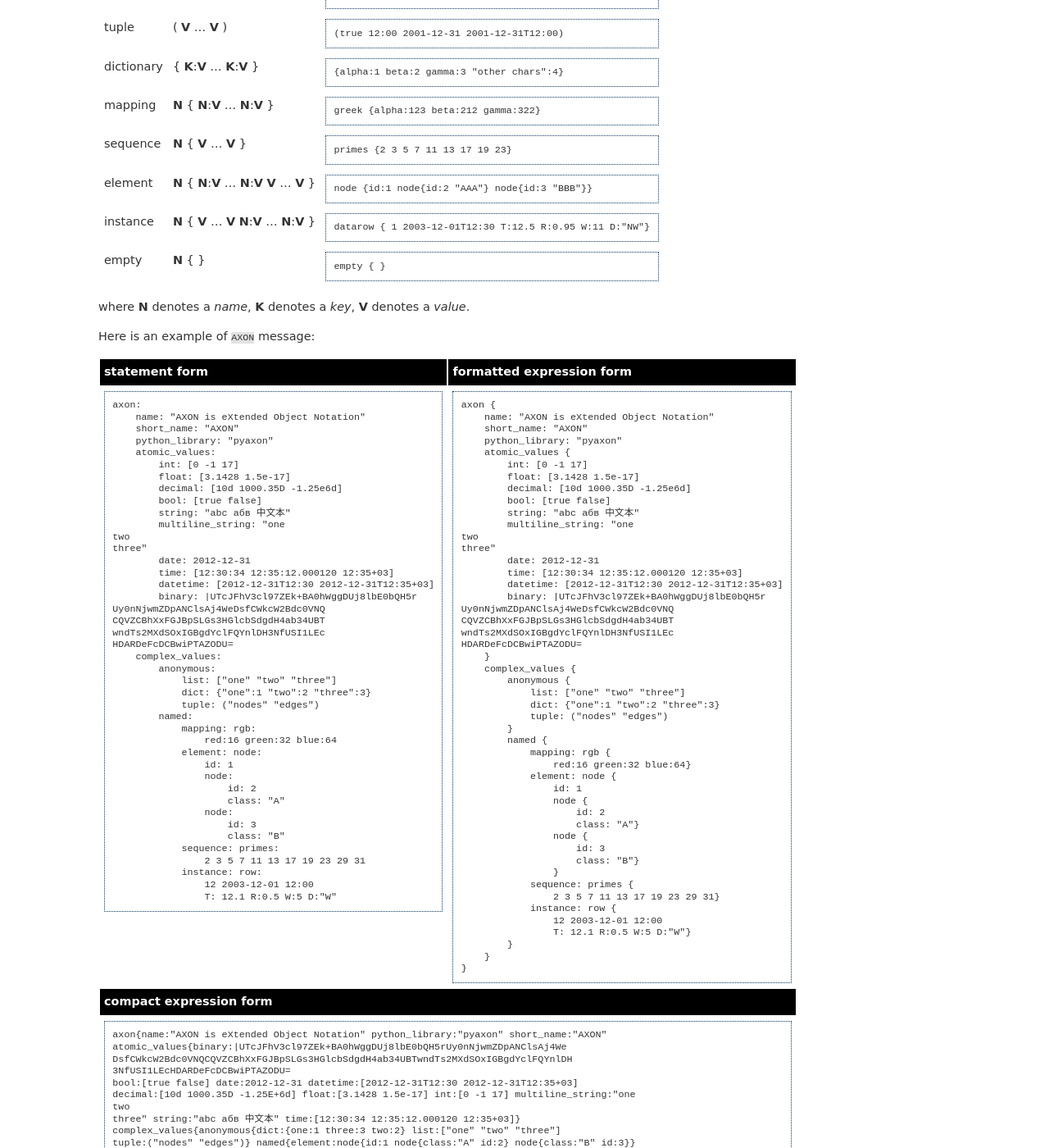
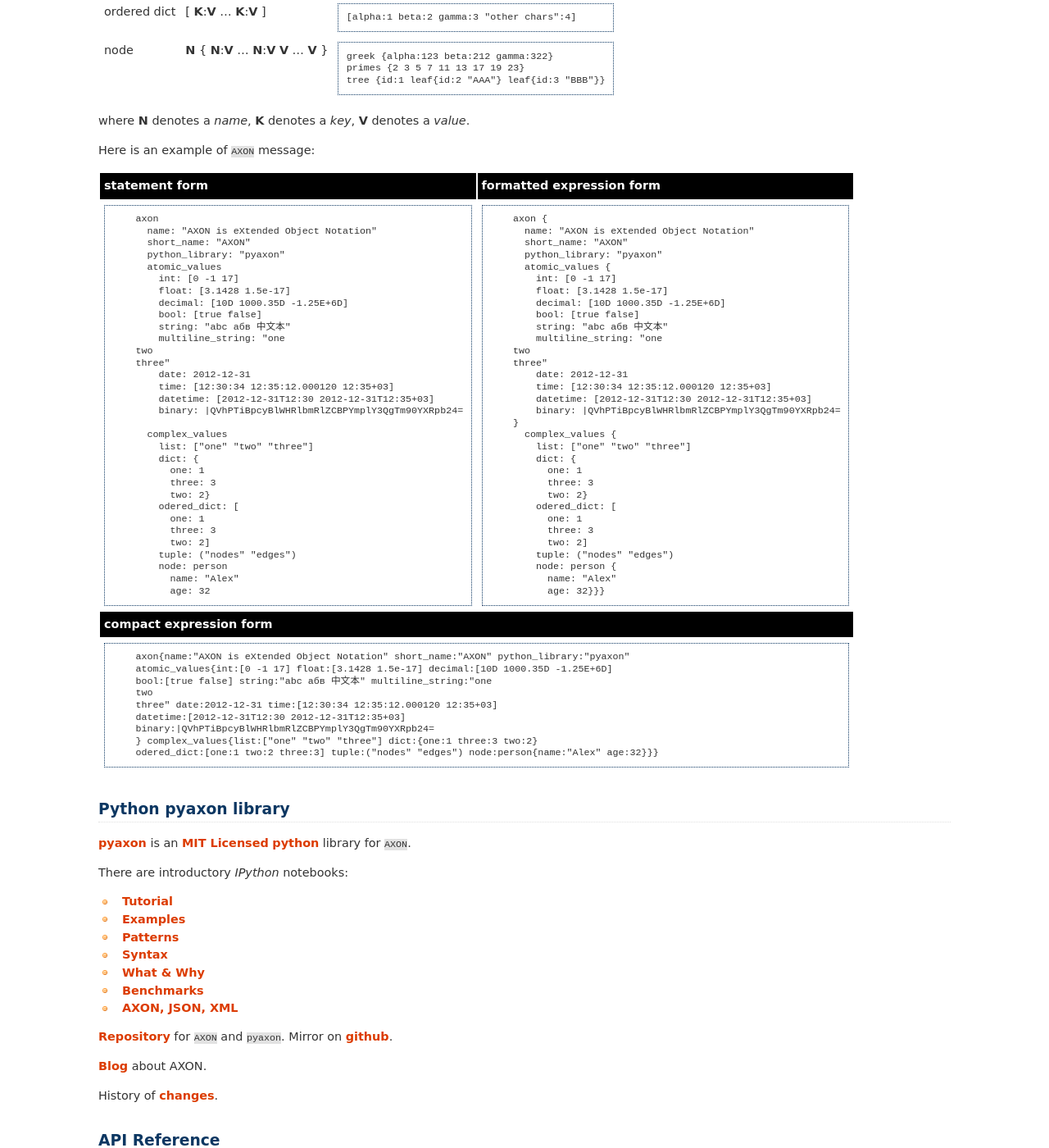
Before and after one commit to intellimath/pyaxon, a Sphinx documentation site: the page built from docs/index.rst, in a window 1280 px wide and 1400 px high, scrolled down 723 px. Shown: the whole window at 82% size. Built offline with Sphinx 7.4.7, drawn with Linux system fonts in a browser that asks for light colours; some of the changed text lies outside the part shown.

Commit message:
Edit index.rst

```diff
--- a/docs/conf.py
+++ b/docs/conf.py
@@ -48,7 +48,7 @@
 # built documents.
 #
 # The short X.Y version.
-version = u'0.6β'
+version = u'0.8β'
 # The full version, including alpha/beta/rc tags.
 release = version
 
--- a/docs/index.rst
+++ b/docs/index.rst
@@ -88,34 +78,21 @@
     (true 12:00 2001-12-31 2001-12-31T12:00)
     </pre></td></tr>
 
-    <tr><td>dictionary</td><td>{ <b>K</b>:<b>V</b> … <b>K</b>:<b>V</b> }</td>
+    <tr><td>dict</td><td>{ <b>K</b>:<b>V</b> … <b>K</b>:<b>V</b> }</td>
     <td><pre>
     {alpha:1 beta:2 gamma:3 "other chars":4}
     </pre></td></tr>
 
-    <tr><td>mapping</td><td><b>N</b> { <b>N</b>:<b>V</b> … <b>N</b>:<b>V</b> }</td>
+    <tr><td>ordered dict</td><td>[ <b>K</b>:<b>V</b> … <b>K</b>:<b>V</b> ]</td>
+    <td><pre>
+    [alpha:1 beta:2 gamma:3 "other chars":4]
+    </pre></td></tr>
+
+    <tr><td>node</td><td><b>N</b> { <b>N</b>:<b>V</b> … <b>N</b>:<b>V</b> <b>V</b> … <b>V</b> }</td>
     <td><pre>
     greek {alpha:123 beta:212 gamma:322}
-    </pre></td></tr>
-
-    <tr><td>sequence</td><td><b>N</b> { <b>V</b> … <b>V</b> }</td>
-    <td><pre>
     primes {2 3 5 7 11 13 17 19 23}
-    </pre></td></tr>
-
-    <tr><td>element</td><td><b>N</b> { <b>N</b>:<b>V</b> … <b>N</b>:<b>V</b> <b>V</b> … <b>V</b> }</td>
-    <td><pre>
-    node {id:1 node{id:2 "AAA"} node{id:3 "BBB"}}
-    </pre></td></tr>
-
-    <tr><td>instance</td><td><b>N</b> { <b>V</b> … <b>V</b> <b>N</b>:<b>V</b> … <b>N</b>:<b>V</b> }</td>
-    <td><pre>
-    datarow { 1 2003-12-01T12:30 T:12.5 R:0.95 W:11 D:"NW"}
-    </pre></td></tr>
-
-    <tr><td>empty</td><td><b>N</b> { }</td>
-    <td><pre>
-    empty { }
+    tree {id:1 leaf{id:2 "AAA"} leaf{id:3 "BBB"}}
     </pre></td></tr>
     </table>
 
@@ -129,114 +106,85 @@
     <tr><th>statement form</th><th>formatted expression form</th></tr>
     <tr>
     <td><pre>
-    axon:
-        name: "AXON is eXtended Object Notation"
-        short_name: "AXON"
-        python_library: "pyaxon"
-        atomic_values:
-            int: [0 -1 17]
-            float: [3.1428 1.5e-17]
-            decimal: [10d 1000.35D -1.25e6d]
-            bool: [true false]
-            string: "abc абв 中文本"
-            multiline_string: "one
-    two
-    three"
-            date: 2012-12-31
-            time: [12:30:34 12:35:12.000120 12:35+03]
-            datetime: [2012-12-31T12:30 2012-12-31T12:35+03]
-            binary: |UTcJFhV3cl97ZEk+BA0hWggDUj8lbE0bQH5r
-    Uy0nNjwmZDpANClsAj4WeDsfCWkcW2Bdc0VNQ
-    CQVZCBhXxFGJBpSLGs3HGlcbSdgdH4ab34UBT
-    wndTs2MXdSOxIGBgdYclFQYnlDH3NfUSI1LEc
-    HDARDeFcDCBwiPTAZODU=
-        complex_values:
-            anonymous:
-                list: ["one" "two" "three"]
-                dict: {"one":1 "two":2 "three":3}
-                tuple: ("nodes" "edges")
-            named:
-                mapping: rgb:
-                    red:16 green:32 blue:64
-                element: node:
-                    id: 1
-                    node:
-                        id: 2
-                        class: "A"
-                    node:
-                        id: 3
-                        class: "B"
-                sequence: primes:
-                    2 3 5 7 11 13 17 19 23 29 31
-                instance: row:
-                    12 2003-12-01 12:00
-                    T: 12.1 R:0.5 W:5 D:"W"
+	axon
+	  name: "AXON is eXtended Object Notation"
+	  short_name: "AXON"
+	  python_library: "pyaxon"
+	  atomic_values
+	    int: [0 -1 17]
+	    float: [3.1428 1.5e-17]
+	    decimal: [10D 1000.35D -1.25E+6D]
+	    bool: [true false]
+	    string: "abc абв 中文本"
+	    multiline_string: "one
+	two
+	three"
+	    date: 2012-12-31
+	    time: [12:30:34 12:35:12.000120 12:35+03]
+	    datetime: [2012-12-31T12:30 2012-12-31T12:35+03]
+	    binary: |QVhPTiBpcyBlWHRlbmRlZCBPYmplY3QgTm90YXRpb24=
+
+	  complex_values
+	    list: ["one" "two" "three"]
+	    dict: {
+	      one: 1
+	      three: 3
+	      two: 2}
+	    odered_dict: [
+	      one: 1
+	      three: 3
+	      two: 2]
+	    tuple: ("nodes" "edges")
+	    node: person
+	      name: "Alex"
+	      age: 32
     </pre></td>
     <td><pre>
-    axon {
-        name: "AXON is eXtended Object Notation"
-        short_name: "AXON"
-        python_library: "pyaxon"
-        atomic_values {
-            int: [0 -1 17]
-            float: [3.1428 1.5e-17]
-            decimal: [10d 1000.35D -1.25e6d]
-            bool: [true false]
-            string: "abc абв 中文本"
-            multiline_string: "one
-    two
-    three"
-            date: 2012-12-31
-            time: [12:30:34 12:35:12.000120 12:35+03]
-            datetime: [2012-12-31T12:30 2012-12-31T12:35+03]
-            binary: |UTcJFhV3cl97ZEk+BA0hWggDUj8lbE0bQH5r
-    Uy0nNjwmZDpANClsAj4WeDsfCWkcW2Bdc0VNQ
-    CQVZCBhXxFGJBpSLGs3HGlcbSdgdH4ab34UBT
-    wndTs2MXdSOxIGBgdYclFQYnlDH3NfUSI1LEc
-    HDARDeFcDCBwiPTAZODU=
-        }
-        complex_values {
-            anonymous {
-                list: ["one" "two" "three"]
-                dict: {"one":1 "two":2 "three":3}
-                tuple: ("nodes" "edges")
-            }
-            named {
-                mapping: rgb {
-                    red:16 green:32 blue:64}
-                element: node {
-                    id: 1
-                    node {
-                        id: 2
-                        class: "A"}
-                    node {
-                        id: 3
-                        class: "B"}
-                    }
-                sequence: primes {
-                    2 3 5 7 11 13 17 19 23 29 31}
-                instance: row {
-                    12 2003-12-01 12:00
-                    T: 12.1 R:0.5 W:5 D:"W"}
-            }
-        }
-    }
+	axon {
+	  name: "AXON is eXtended Object Notation"
+	  short_name: "AXON"
+	  python_library: "pyaxon"
+	  atomic_values {
+	    int: [0 -1 17]
+	    float: [3.1428 1.5e-17]
+	    decimal: [10D 1000.35D -1.25E+6D]
+	    bool: [true false]
+	    string: "abc абв 中文本"
+	    multiline_string: "one
+	two
+	three"
+	    date: 2012-12-31
+	    time: [12:30:34 12:35:12.000120 12:35+03]
+	    datetime: [2012-12-31T12:30 2012-12-31T12:35+03]
+	    binary: |QVhPTiBpcyBlWHRlbmRlZCBPYmplY3QgTm90YXRpb24=
+	}
+	  complex_values {
+	    list: ["one" "two" "three"]
+	    dict: {
+	      one: 1
+	      three: 3
+	      two: 2}
+	    odered_dict: [
+	      one: 1
+	      three: 3
+	      two: 2]
+	    tuple: ("nodes" "edges")
+	    node: person {
+	      name: "Alex"
+	      age: 32}}}
     </pre></td>
     </tr>
     <tr><th colspan=2>compact expression form</th></tr>
     <tr><td colspan=2><pre>
-    axon{name:"AXON is eXtended Object Notation" python_library:"pyaxon" short_name:"AXON"
-    atomic_values{binary:|UTcJFhV3cl97ZEk+BA0hWggDUj8lbE0bQH5rUy0nNjwmZDpANClsAj4We
-    DsfCWkcW2Bdc0VNQCQVZCBhXxFGJBpSLGs3HGlcbSdgdH4ab34UBTwndTs2MXdSOxIGBgdYclFQYnlDH
-    3NfUSI1LEcHDARDeFcDCBwiPTAZODU=
-    bool:[true false] date:2012-12-31 datetime:[2012-12-31T12:30 2012-12-31T12:35+03]
-    decimal:[10d 1000.35D -1.25E+6d] float:[3.1428 1.5e-17] int:[0 -1 17] multiline_string:"one
-    two
-    three" string:"abc абв 中文本" time:[12:30:34 12:35:12.000120 12:35+03]}
-    complex_values{anonymous{dict:{one:1 three:3 two:2} list:["one" "two" "three"]
-    tuple:("nodes" "edges")} named{element:node{id:1 node{class:"A" id:2} node{class:"B" id:3}}
-    instance:row{12 2003-12-01 12:00 D:"W" R:0.5 T:12.1 W:5} mapping:rgb{blue:64 green:32 red:16}
-    sequence:primes{2 3 5 7 11 13 17 19 23 29 31}}}}
+	axon{name:"AXON is eXtended Object Notation" short_name:"AXON" python_library:"pyaxon"
+	atomic_values{int:[0 -1 17] float:[3.1428 1.5e-17] decimal:[10D 1000.35D -1.25E+6D]
+	bool:[true false] string:"abc абв 中文本" multiline_string:"one
+	two
+	three" date:2012-12-31 time:[12:30:34 12:35:12.000120 12:35+03]
+	datetime:[2012-12-31T12:30 2012-12-31T12:35+03]
+	binary:|QVhPTiBpcyBlWHRlbmRlZCBPYmplY3QgTm90YXRpb24=
+	} complex_values{list:["one" "two" "three"] dict:{one:1 three:3 two:2}
+	odered_dict:[one:1 two:2 three:3] tuple:("nodes" "edges") node:person{name:"Alex" age:32}}}
     </pre></td></tr>
     </table>
 
```
Also changed, not shown: other parts of docs/index.rst (+4 -14 lines), docs/changelog.rst (+4 -3 lines), 4 other files.
